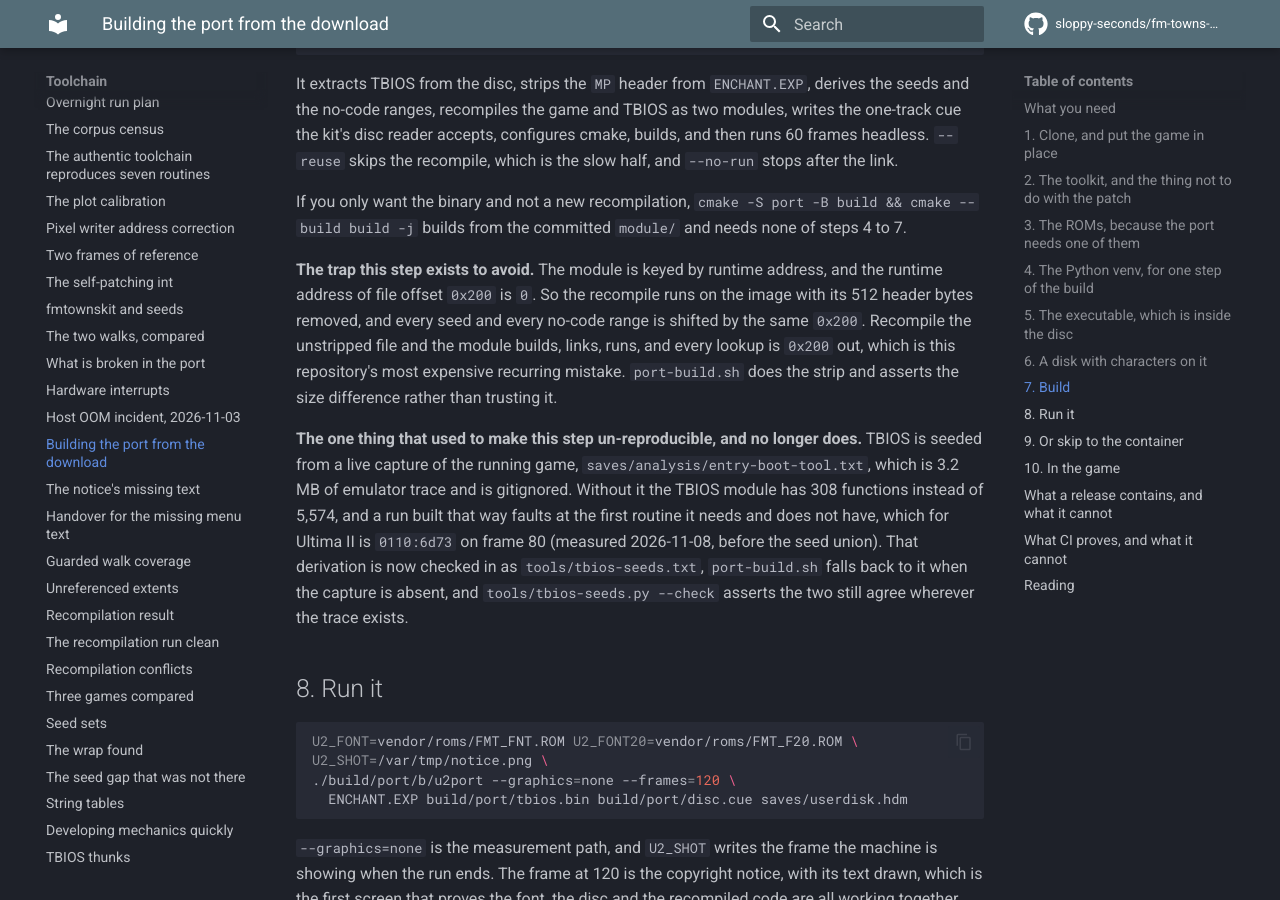
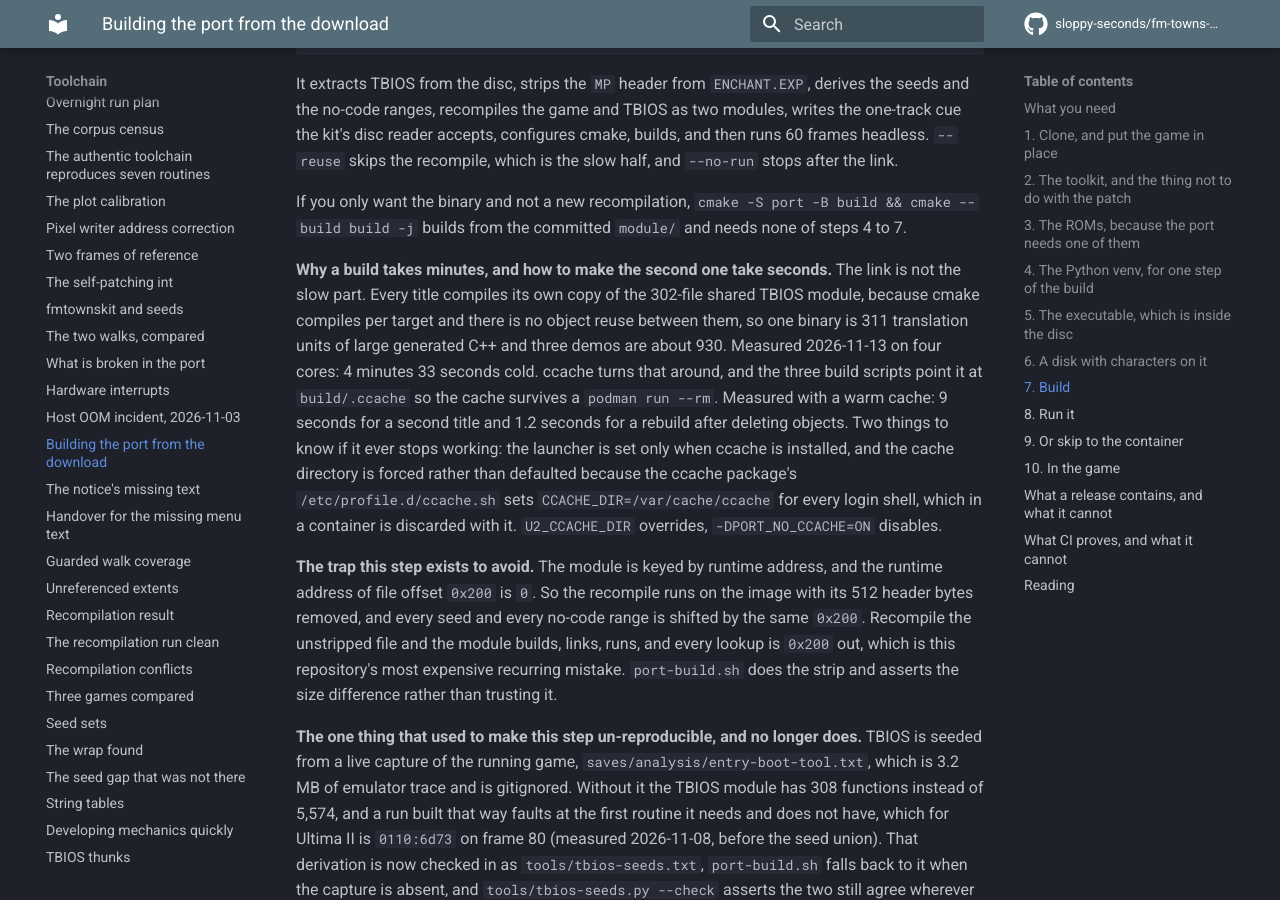
Before and after one commit to sloppy-seconds/fm-towns-ultima, an MkDocs documentation site: the page built from docs/port-from-source.md, in a window 1280 px wide and 900 px high, scrolled down 2449 px. Built offline with MkDocs 1.6.1 and Material for MkDocs 9.7.7, drawn with Linux system fonts in a browser that asks for light colours; comment, search, counter and statistics services are not loaded.

Commit message:
build: ccache, because every title compiles the shared TBIOS module again
A three-demo build took about twelve minutes and the demos are nine files each. The cost is the
302-file shared TBIOS module: cmake compiles per target with no object reuse, so each binary is
311 translation units of large generated C++ and three are about 930. Measured 2026-11-13 on four
cores, 4m33s per title.

ccache fixes it. It is in the image now (dnf, one package), port/CMakeLists.txt sets it as the
compiler launcher when it is present, and the three build scripts point CCACHE_DIR at
build/.ccache so the cache lives in the tree rather than in a container layer.

The trap, which cost an hour and three 0-percent measurements: /etc/profile.d/ccache.sh sets
CCACHE_DIR=/var/cache/ccache for every login shell, so `podman run --rm` builds wrote the cache
inside the container and discarded it, every time. The scripts therefore force the directory
instead of defaulting to whatever is set, with U2_CCACHE_DIR as the opt-out, and
-DPORT_NO_CCACHE=ON turns the launcher off where a cache would hide a change.

Measured with the cache in the tree: a cold build is 4m33s, a second title against it is 9s, and a
rebuild after deleting objects is 1.2s. Cross-title reuse works, because the TBIOS sources do not
include the title's headers even though the -I paths differ.

```diff
--- a/docs/port-from-source.md
+++ b/docs/port-from-source.md
@@ -104,6 +104,16 @@ cmake, builds, and then runs 60 frames headless. `--reuse` skips the recompile,
 If you only want the binary and not a new recompilation, `cmake -S port -B build && cmake --build build -j` builds
 from the committed `module/` and needs none of steps 4 to 7.
 
+**Why a build takes minutes, and how to make the second one take seconds.** The link is not the slow part. Every title
+compiles its own copy of the 302-file shared TBIOS module, because cmake compiles per target and there is no object reuse
+between them, so one binary is 311 translation units of large generated C++ and three demos are about 930. Measured
+2026-11-13 on four cores: 4 minutes 33 seconds cold. ccache turns that around, and the three build scripts point it at
+`build/.ccache` so the cache survives a `podman run --rm`. Measured with a warm cache: 9 seconds for a second title and
+1.2 seconds for a rebuild after deleting objects. Two things to know if it ever stops working: the launcher is set only
+when ccache is installed, and the cache directory is forced rather than defaulted because the ccache package's
+`/etc/profile.d/ccache.sh` sets `CCACHE_DIR=/var/cache/ccache` for every login shell, which in a container is discarded
+with it. `U2_CCACHE_DIR` overrides, `-DPORT_NO_CCACHE=ON` disables.
+
 **The trap this step exists to avoid.** The module is keyed by runtime address, and the runtime address of file offset
 `0x200` is `0`. So the recompile runs on the image with its 512 header bytes removed, and every seed and every
 no-code range is shifted by the same `0x200`. Recompile the unstripped file and the module builds, links, runs, and
```
Also changed, not shown: 5 other files.
